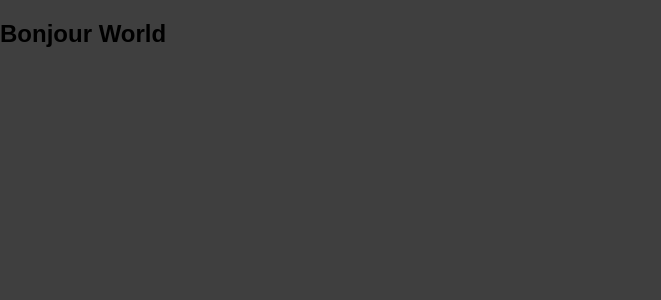
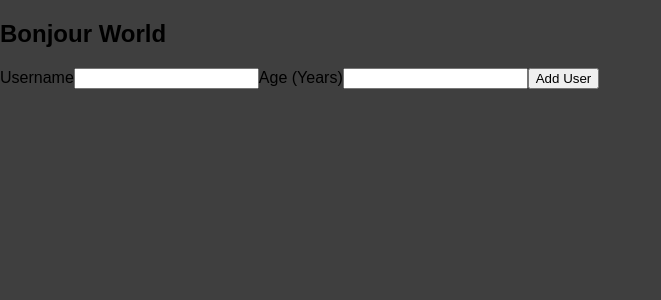
Before and after one commit to SamEBrierley/ReactNameAndAge, a React (Create React App) app: page / in a window 1280 px wide. Shown: the top 300 px of the page, without its empty margins (0-661 px from the left). Built offline with nearby package versions, Linux system fonts and the light colour scheme.

Commit message:
Added a basic user input form

```diff
--- a/src/App.js
+++ b/src/App.js
@@ -1,10 +1,12 @@
 import React from 'react';
 
+import AddUser from './components/Users/AddUser';
 
 function App() {
   return (
     <div>
       <h2>Bonjour World</h2>
+      <AddUser/>
     </div>
   );
 }
--- a/src/components/Users/AddUser.js
+++ b/src/components/Users/AddUser.js
@@ -2,7 +2,18 @@
 import style from './AddUser.module.css'
 
 const AddUser = () => {
-
+    const addUserHandler = (event)=>{
+        event.preventDefault();
+    }
+    return(
+        <form onSubmit={addUserHandler}>
+            <label htmlFor="username">Username</label>
+            <input id="username" type="text" />
+            <label htmlFor="age">Age (Years)</label>
+            <input id="age" type="number" />
+            <button type="submit">Add User</button>
+        </form>
+    )
 }
 
 export default AddUser;
```
Also changed, not shown: src/components/UI/Button.js (renamed from src/components/Button/Button.js), src/components/UI/Button.module.css (renamed from src/components/Button/Button.module.css).
